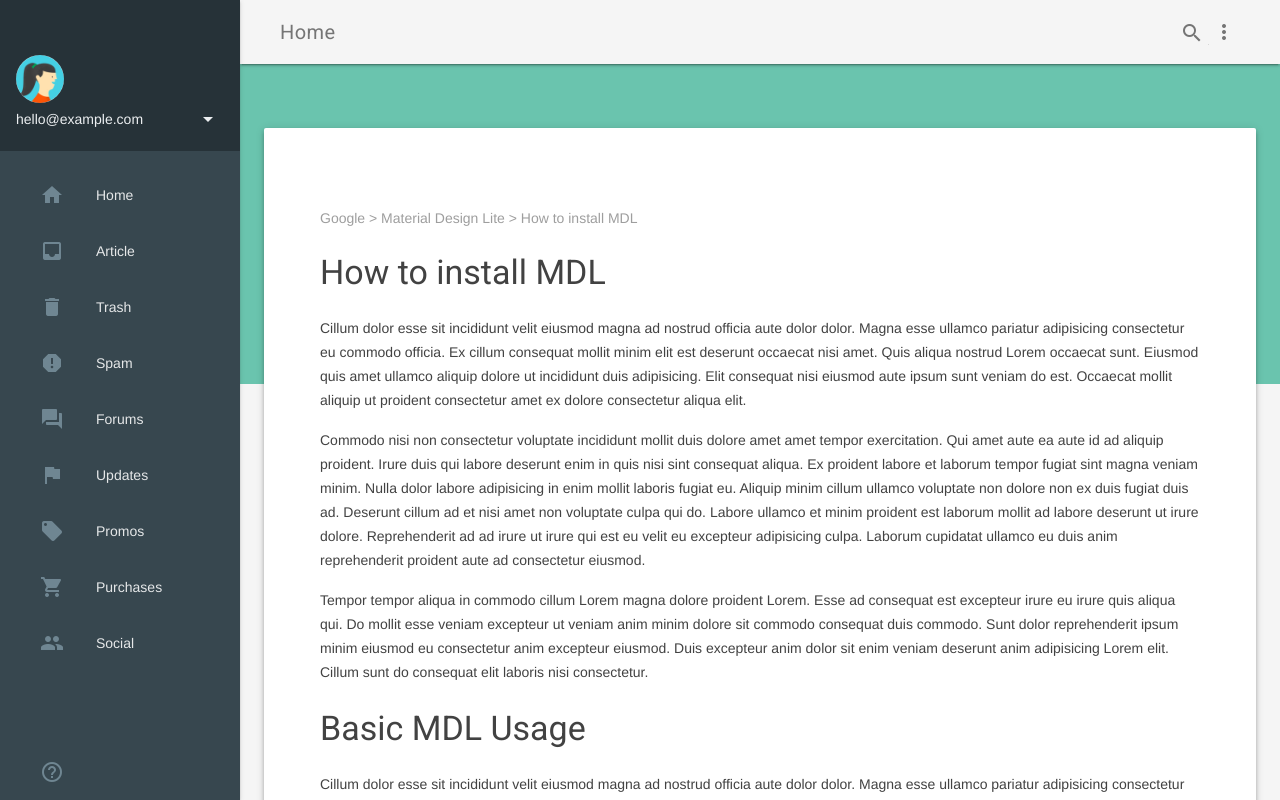
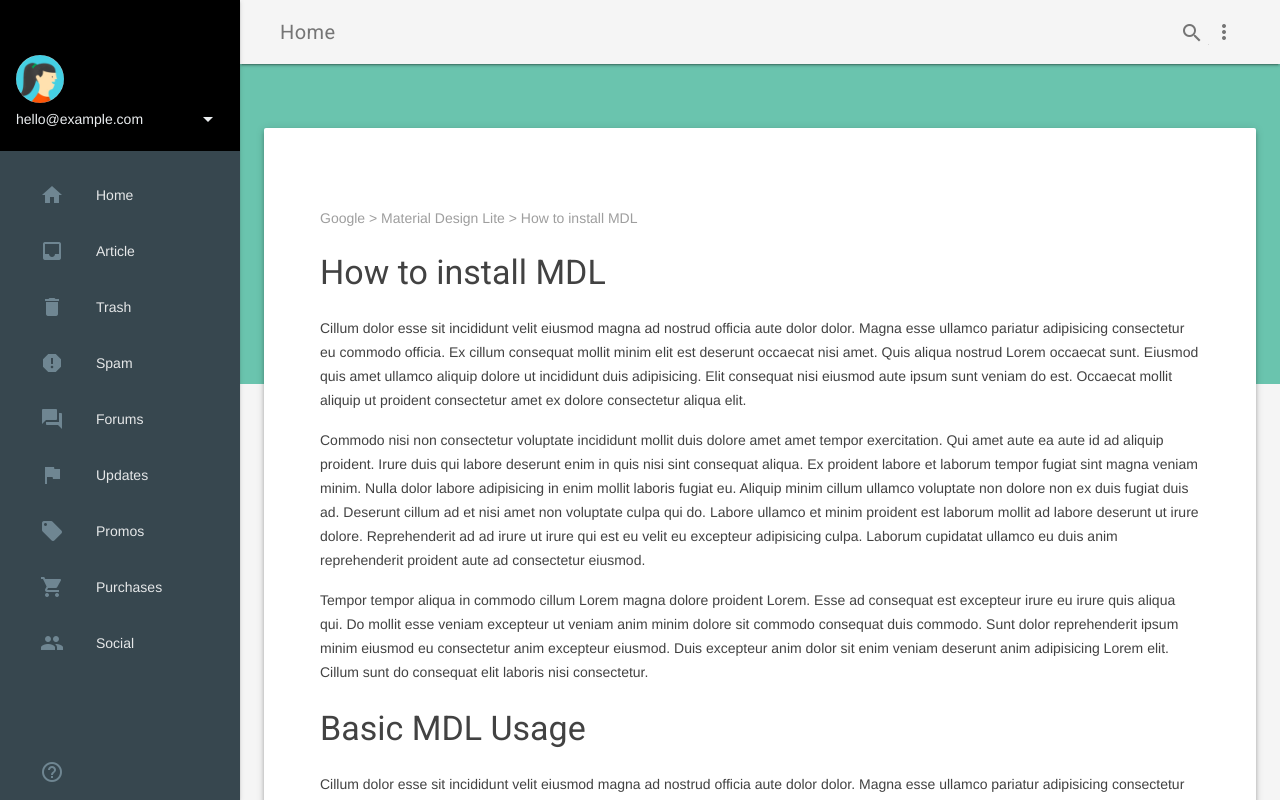
Before and after one commit to telemark/material-design-mal, a website: page public/article.html in a window 1280 px wide. Drawn offline with nearby package versions, Linux system fonts and the light colour scheme.

Commit message:
Black top sidebar.

```diff
--- a/public/article.html
+++ b/public/article.html
@@ -37,7 +37,7 @@
           </ul>
         </div>
       </header>
-      <div class="tfk-drawer mdl-layout__drawer mdl-color--blue-grey-900 mdl-color-text--blue-grey-50">
+      <div class="tfk-drawer mdl-layout__drawer mdl-color--black mdl-color-text--blue-grey-50">
         <header class="tfk-drawer-header">
           <img src="images/user.jpg" class="tfk-avatar">
           <div class="tfk-avatar-dropdown">
--- a/scss/_tfk-material-variables.scss
+++ b/scss/_tfk-material-variables.scss
@@ -1,4 +1,3 @@
-
 
 $badge-background:              $color-primary;
 
```
Also changed, not shown: public/index.html (+1 -1 lines).
